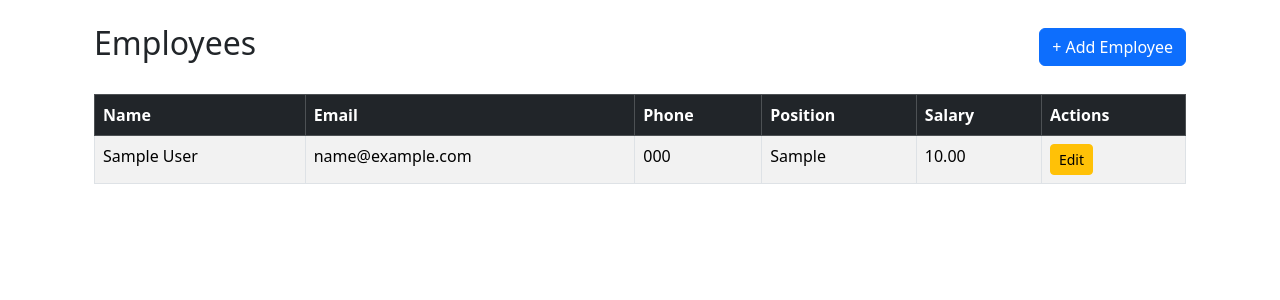
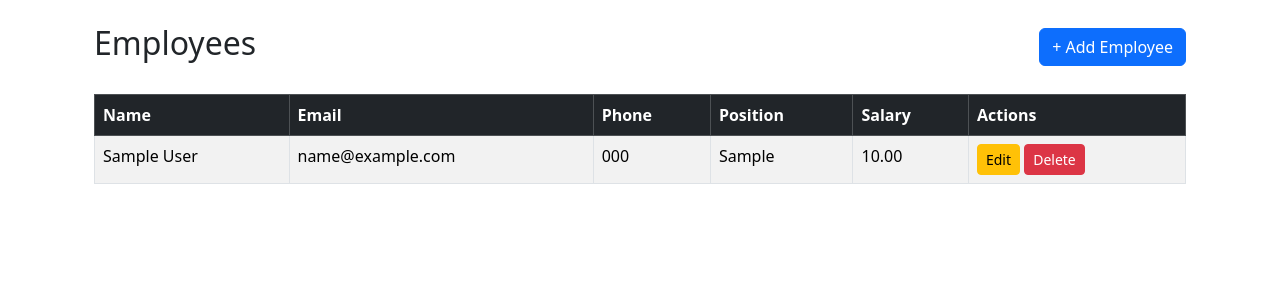
Before and after one commit to radhapaswan0625/employee_management_system, a Django app: template employees/templates/employees/employee_list.html in a window 1280 px wide. Shown: the part 56-356 px from the top of the page. Run offline with Django 5.2, Linux system fonts and the light colour scheme; the template is opened without the code that fills it: values that come from a table or form of the project are taken from there, others are empty; tables that the repository leaves empty hold one stand-in row (values such as "Sample post"); parts of the project's set-up code (start-up, migrations or seed data) failed here and were passed over.

Commit message:
added employee update and deleted successfully

```diff
--- a/employees/templates/employees/employee_list.html
+++ b/employees/templates/employees/employee_list.html
@@ -43,15 +43,19 @@ Employees
     <a href="{% url 'employee_update' employee.id %}" class="btn btn-warning btn-sm">
         Edit
     </a>
+
+    <a href="{% url 'employee_delete' employee.id %}" class="btn btn-danger btn-sm">
+        Delete
+    </a>
 </td>
             </tr>
 
             {% empty %}
 
             <tr>
-                <td colspan="5" class="text-center">
-                    No employees found.
-                </td>
+                <td colspan="6" class="text-center">
+    No employees found.
+</td>
             </tr>
 
             {% endfor %}
--- a/employees/views.py
+++ b/employees/views.py
@@ -38,8 +38,8 @@ def employee_update(request, id):
         "form": form
     })
 
-    def employee_delete(request, id):
-        employee = Employee.objects.get(id=id)
+def employee_delete(request, id):
+    employee = Employee.objects.get(id=id)
 
     if request.method == "POST":
         employee.delete()
```
